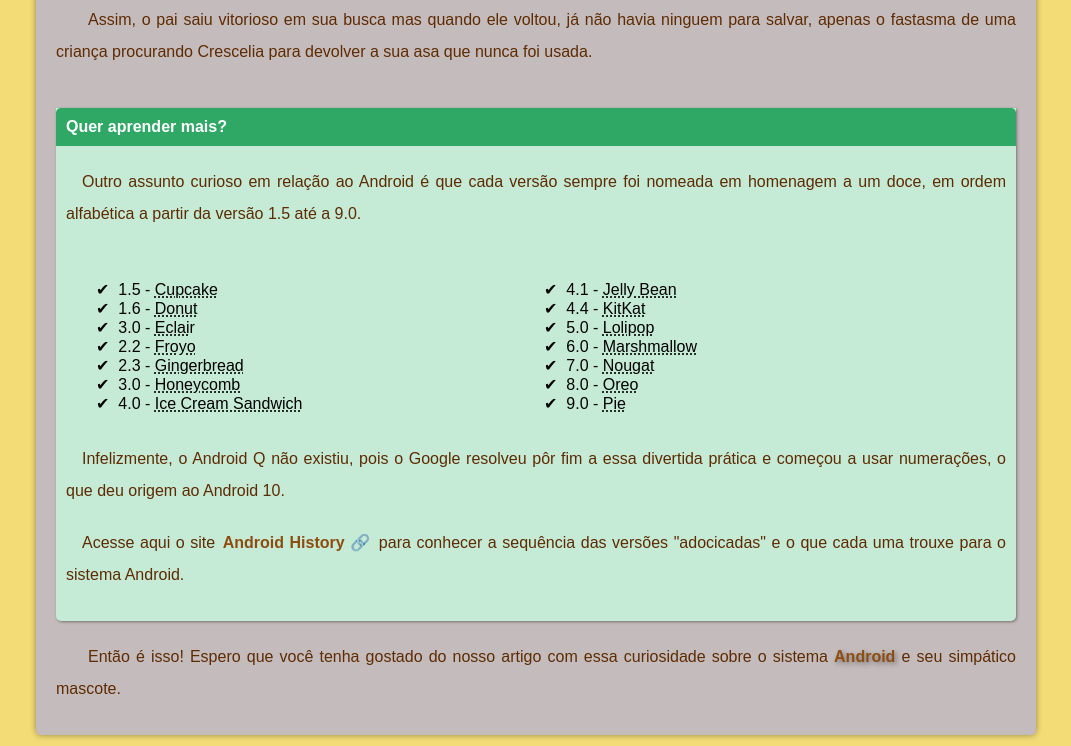
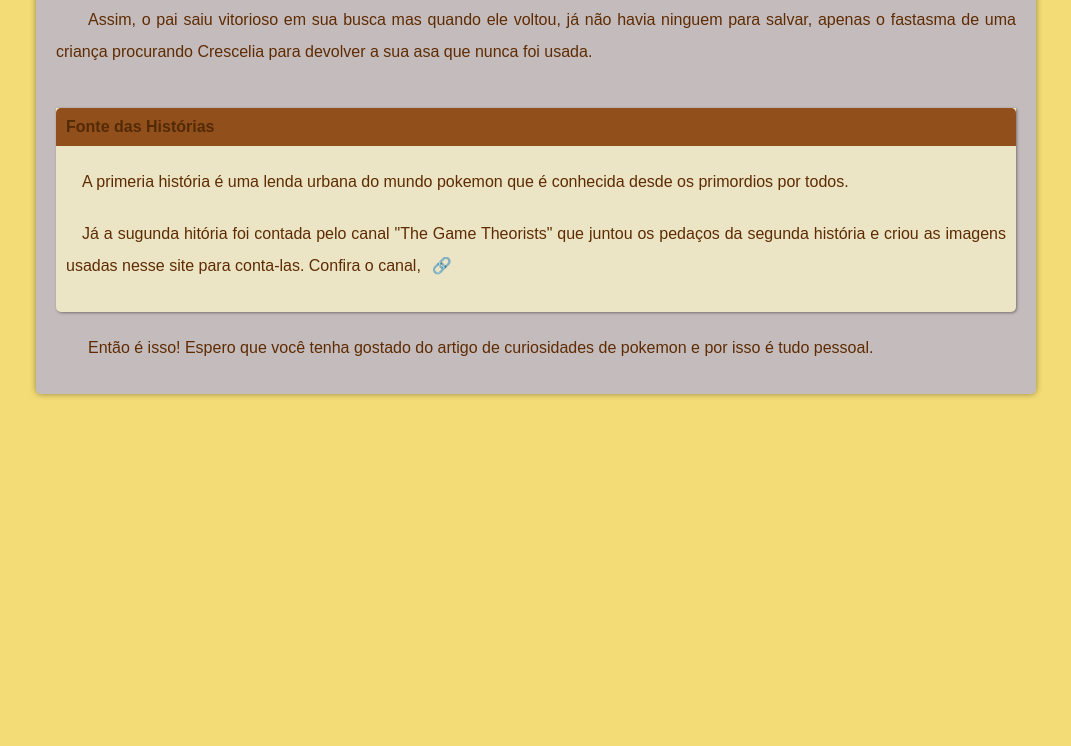
Before and after one commit to mariaclaracosta/Mini-PI, a plain HTML site: page index.html in a window 1280 px wide. Shown: the part 2365-3111 px from the top of the page, without its empty margins (104-1175 px from the left). After the commit the page ends 2770 px from the top, so only its background shows below. Drawn offline with Linux system fonts and the light colour scheme.

Commit message:
terminando o site

```diff
--- a/index.html
+++ b/index.html
@@ -98,63 +98,25 @@
 
       <aside id="creditos">
 
-        <h3>Quer aprender mais? </h3>
+        <h3>Fonte das Histórias </h3>
 
-        <p>Outro assunto curioso em relação ao Android é que cada versão sempre foi nomeada em homenagem a um doce, em ordem alfabética a partir da versão 1.5 até a 9.0.
-
+        <p> A primeria história é uma lenda urbana do mundo pokemon que é conhecida desde os primordios
+          por todos.
+        </p>
+        <p> Já a sugunda hitória foi contada pelo canal "The Game Theorists" que juntou os pedaços da
+        segunda história e criou as imagens usadas nesse site para conta-las.
+        Confira o canal, <a href="https://www.youtube.com/@GameTheory" target=""></a>
         </p>
 
-        <ul>
-
-          <li>1.5 - <abbr title="Bolo de Copo">Cupcake</abbr></li>
-
-          <li>1.6 - <abbr title="Rosquinha">Donut</abbr></li>
-
-          <li>3.0 - <abbr title="Bomba">Eclai</abbr>r</li>
-
-          <li>2.2 - <abbr title="Iorgurte Congelado">Froyo</abbr></li>
-
-          <li>2.3 - <abbr title="Biscoito de Gengibre">Gingerbread</abbr></li>
-
-          <li>3.0 - <abbr title="Favo de Mel">Honeycomb</abbr></li>
-
-          <li>4.0 - <abbr title="Sanduíche de Sorvete">Ice Cream Sandwich</abbr></li>
-
-          <li>4.1 - <abbr title="Jujuba">Jelly Bean</abbr></li>
-
-          <li>4.4 - <abbr title="KitKat Nestle">KitKat</abbr></li>
-
-          <li>5.0 - <abbr title="Pirulito">Lolipop</abbr></li>
-
-          <li>6.0 - <abbr title="Marchmallow">Marshmallow</abbr></li>
-
-          <li>7.0 - <abbr title="Torrone">Nougat</abbr></li>
-
-          <li>8.0 - <abbr title="Oreo">Oreo</abbr></li>
-
-          <li>9.0 - <abbr title="Torta">Pie</abbr></li>
-
-        </ul>
-
-        <p>
-
-          Infelizmente, o Android Q não existiu, pois o Google resolveu pôr fim a essa divertida prática e começou a usar numerações, o que deu origem ao Android 10.
-
-        </p>
-
-        <p>
-
-          Acesse aqui o site <a href="https://www.android.com/intl/en_uk/history/" target="_blank">Android History</a> para conhecer a sequência das versões "adocicadas" e o que cada uma trouxe para o sistema Android.
-
-        </p>
 
       </aside>
 
-      <p>Então é isso! Espero que você tenha gostado do nosso artigo com essa curiosidade sobre o sistema <strong>Android</strong> e seu simpático mascote.
+      <p>Então é isso! Espero que você tenha gostado do artigo de curiosidades de pokemon
+        e por isso é tudo pessoal.
 
       </p>
 
-  </article>
+    </article>
 
   </main>
 
--- a/style.css
+++ b/style.css
@@ -210,7 +210,7 @@ article {
 
 }
 
-/* Tutulos */
+/* Titulos */
 
 article h1 {
 
@@ -230,81 +230,15 @@ article h1 {
 
 }
 
-/* Subtitulos */
-
-article h2 {
-
-    color: var(--cor3);
-
-    background-image: linear-gradient(to right, var(--cor0), transparent);
-
-    font-family: var(--font-android);
-
-    text-shadow: var(--box-shadow-padrao-texto);
-
-    border-radius: 10px 0px 0px 10px;
-
-    padding: 2px;
-
-    padding-left: 10px;
-
-    margin: 20px;
-
-    margin-left: 0px;
-
-}
-
-
 .imagem {
 
     width: 40%;
     padding-left: 27%;
 }
 
-
-.pequena {
-
-    display: block;
-
-    width: 200px;
-
-    margin: auto;
-
-}
-
-
-.boxVideo {
-
-    position: relative;
-
-    background-color: var(--cor3);
-
-    padding-bottom: 56.25%;
-
-    padding-top: 25px;
-
-    margin: 0px;
-
-}
-
-.boxVideo iframe {
-
-    position: absolute;
-
-    top: 2.5%;
-
-    left: 5%;
-
-    width: 90%;
-
-    height: 95%;
-
-}
-
-
 aside {
 
-    background-color: #C5EBD6;
+    background-color: #ebe5c5;
 
     border-radius: 0px 0px 5px 5px;
 
@@ -322,9 +256,9 @@ aside h3 {
 
     border-radius: 5px 5px 0px 0px;
 
-    background-color: #2FA866;
+    background-color: rgb(145, 80, 27);
 
-    color: white;
+    color: rgb(83, 42, 6);
 
     font-size: 1em;
 
@@ -341,21 +275,6 @@ aside p {
     text-indent: 1em;
 
 }
-
-aside>ul {
-
-    list-style-type: '\2714\00a0\00a0';
-
-    list-style-position: inside;
-
-    columns: 2;
-
-    padding: 30px;
-
-}
-
-
-/* Rodapé */
 
 footer>p {
 
```
